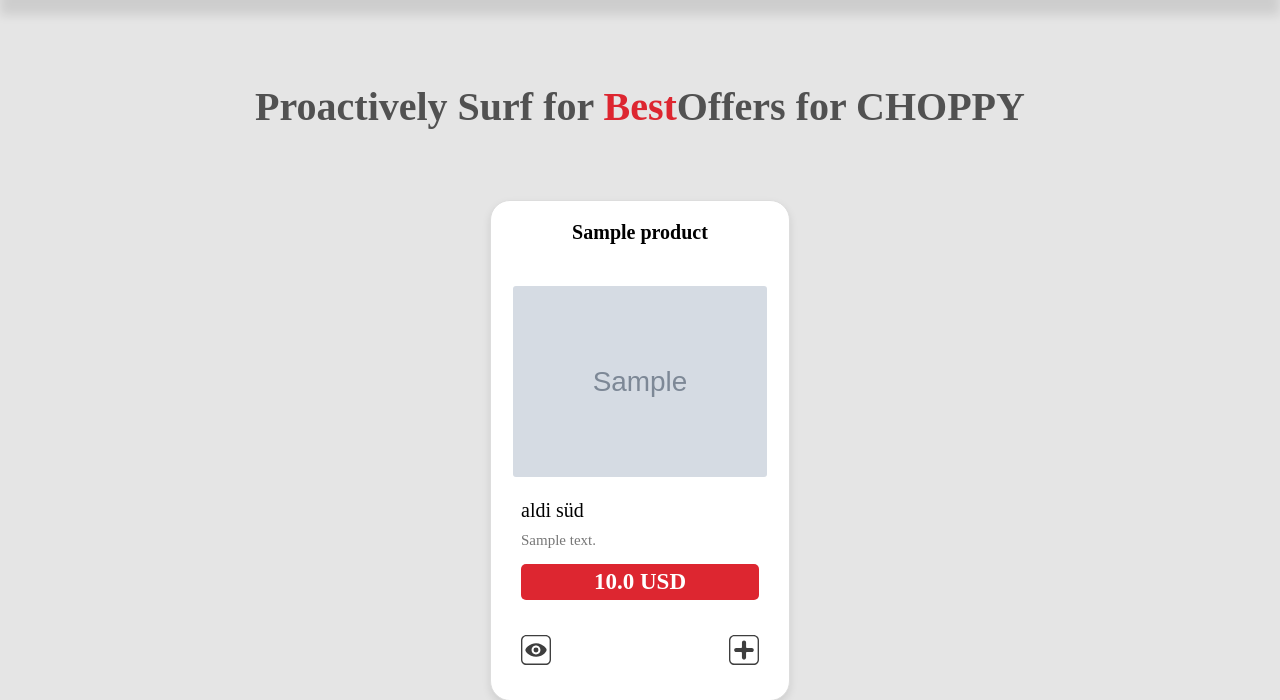
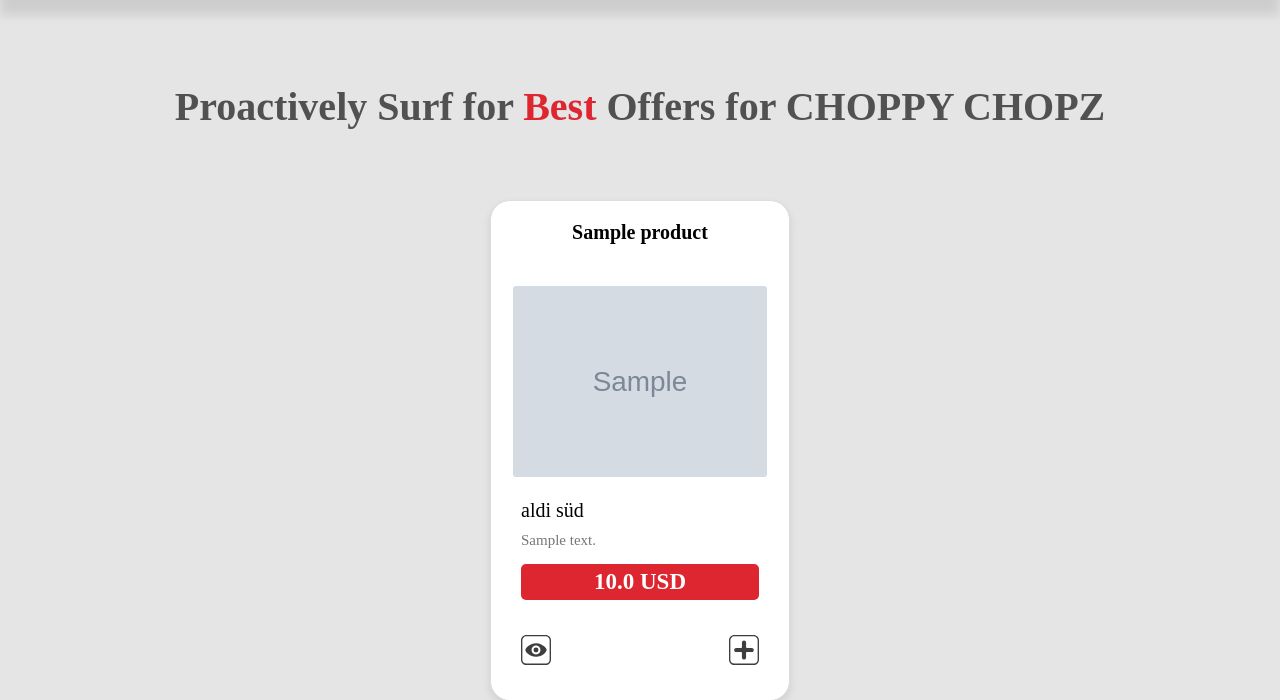
Before and after one commit to geekpnx/prosffer_project, a Django app: page / in a window 1280 px wide. Shown: the part 117-817 px from the top of the page. Run offline with Django 5.2, Linux system fonts and the light colour scheme; tables that the repository leaves empty hold one stand-in row (values such as "Sample post"); grey boxes marked "Sample" are stand-in pictures; parts of the project's set-up code (start-up, migrations or seed data) failed here and were passed over; some web fonts are replaced.

Commit message:
revised minor change 4th time today on  slogan testing automation deployment using Github Action

```diff
--- a/apps/main/templates/main.html
+++ b/apps/main/templates/main.html
@@ -9,7 +9,7 @@
     <div id="product-list">
         {% if products %}
         <div class="slogan">
-        <h2>Proactively Surf for <span class="highlight">Best</span>Offers for CHOPPY</h2>
+        <h2>Proactively Surf for <span class="highlight">Best</span> Offers for CHOPPY CHOPZ</h2>
         </div>
         <div class="product-comparison">
         {% for product in products %}
```
